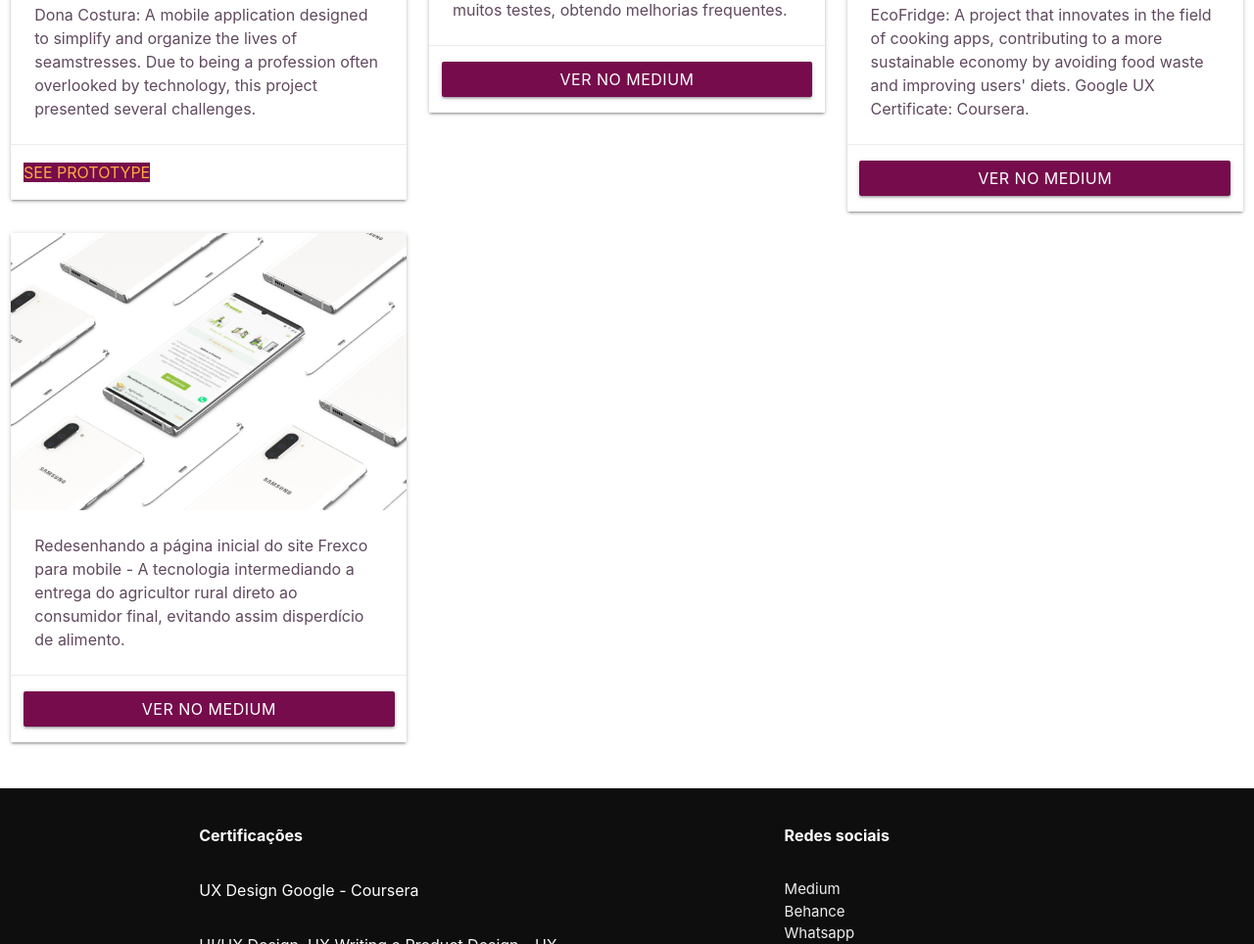
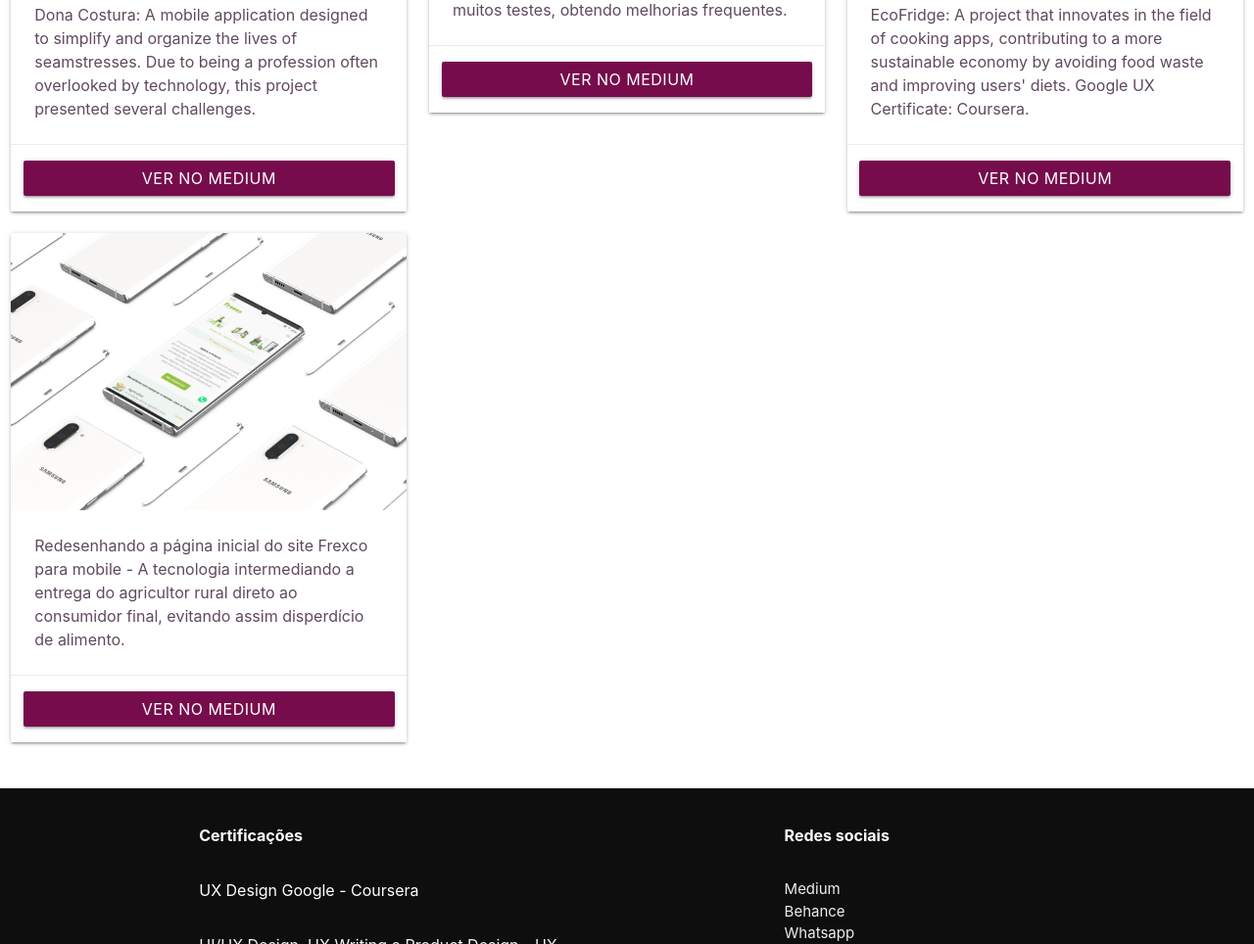
Before and after one commit to ilmaandrade/portif-lio, a plain HTML site: page index.html in a window 1280 px wide. Shown: the part 1038-2002 px from the top of the page at 98% size. Drawn offline with nearby package versions, Linux system fonts and the light colour scheme.

Commit message:
Update index.html

```diff
--- a/index.html
+++ b/index.html
@@ -106,7 +106,7 @@ UX Designer with extensive knowledge in UX Writing, research, and UX strategy. M
         </div>
         <div class="card-action">
            <div class="row">
-          <a href="https://www.figma.com/proto/qnVwtVShUUOMId7Rdnbcoj/Alta-fidelidade-D.C.?page-id=325%3A3924&node-id=325-4180&viewport=241%2C48%2C0.18&scaling=min-zoom&starting-point-node-id=325%3A4180" target="_blank">See prototype</a>
+          <a href="https://www.figma.com/proto/qnVwtVShUUOMId7Rdnbcoj/Alta-fidelidade-D.C.?page-id=325%3A3924&node-id=325-4180&viewport=241%2C48%2C0.18&scaling=min-zoom&starting-point-node-id=325%3A4180"class="btn waves-effect waves-light col s12"target="_blank">Ver no medium</a>
         </div>
       </div>
     </div>
@@ -124,7 +124,7 @@ UX Designer with extensive knowledge in UX Writing, research, and UX strategy. M
         </div>
         <div class="card-action">
           <div class="row">
-          <a href="https://zidailma.medium.com/ux-writing-dona-costura-c7f425485081"class="btn waves-effect waves-light col s12"target="_blank">Ver no Medium</a>
+          <a href="https://www.figma.com/proto/zvvnX2qLpwgmgRyOxGF2cv/P%C3%A1gina-para-front-end?type=design&node-id=29-4933&t=ltj1E4uYaIhGD17X-0&scaling=min-zoom&page-id=29%3A4933&starting-point-node-id=208%3A24270"class="btn waves-effect waves-light col s12"target="_blank">Ver no Medium</a>
         </div>
       </div>
     </div>
```
